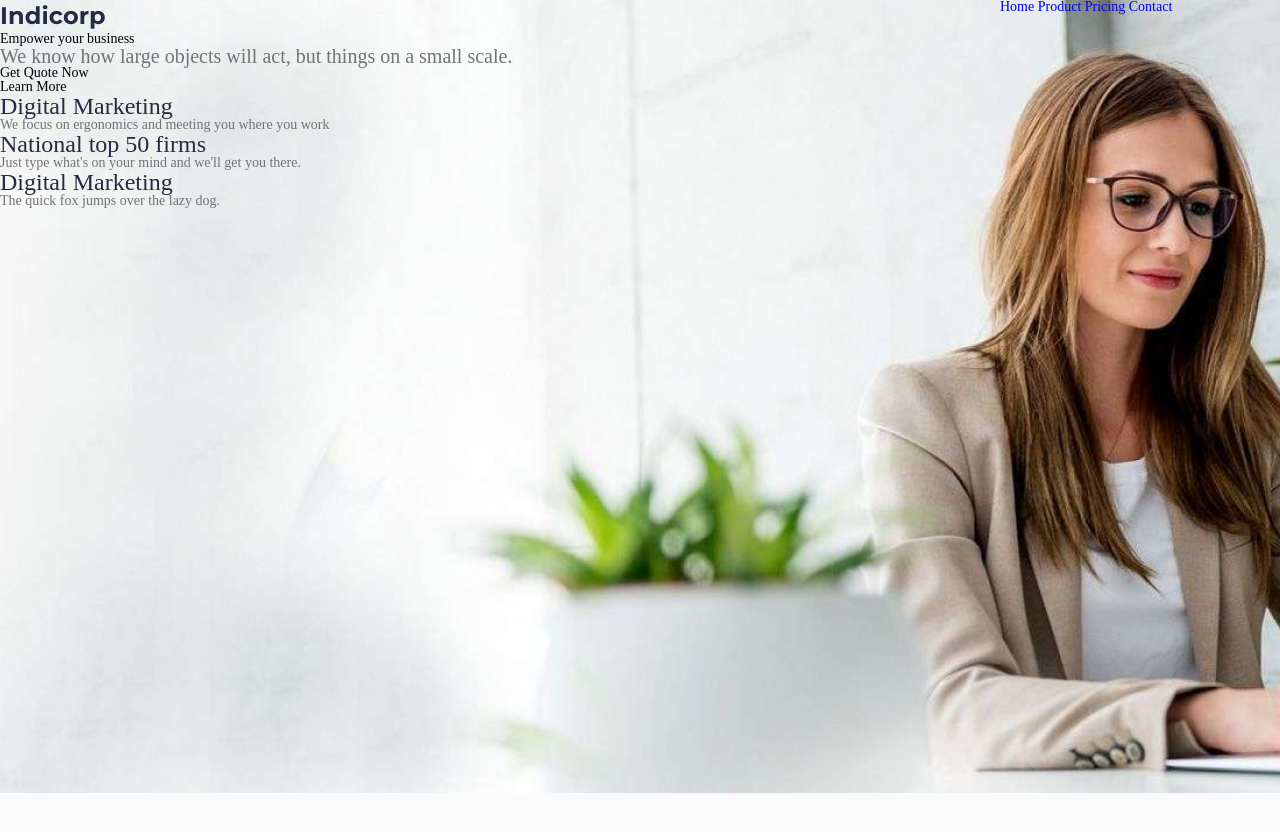
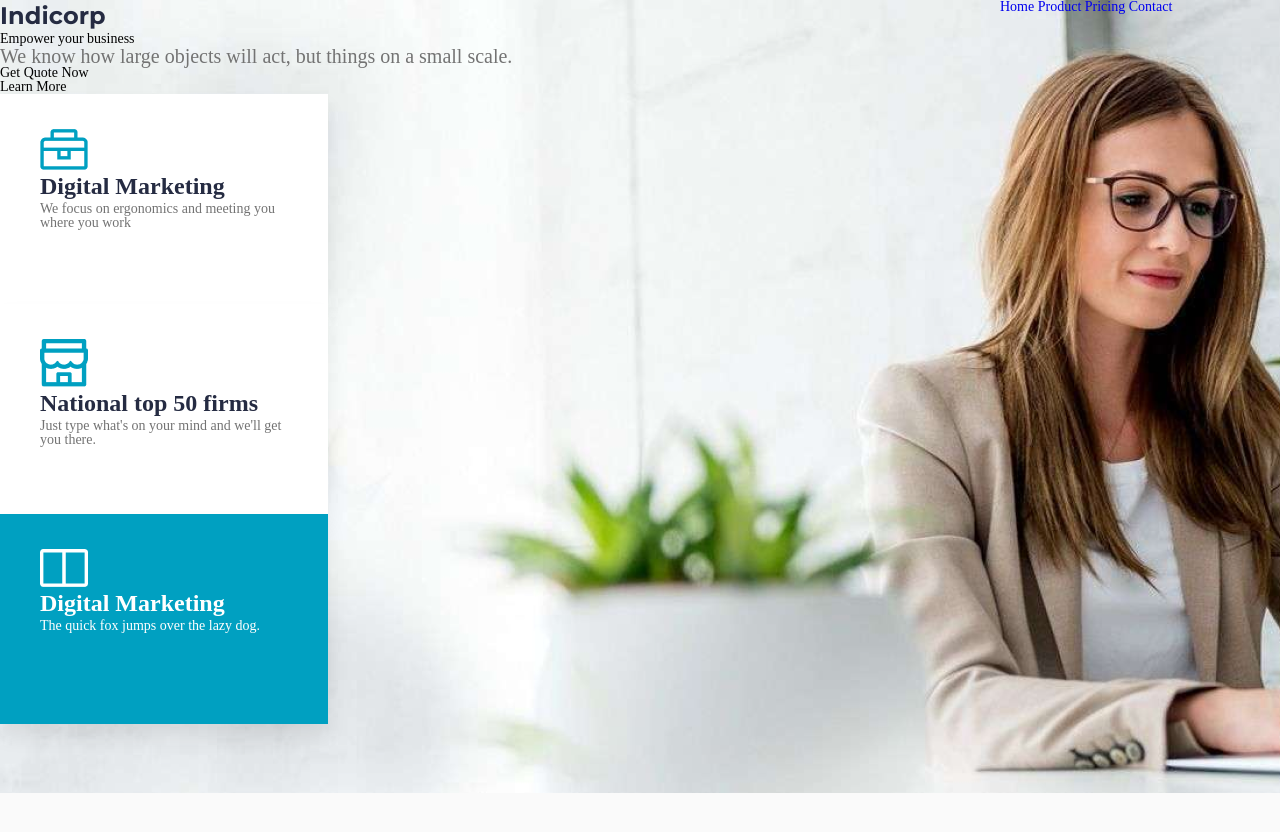
Before and after one commit to O-Julia-O/course-html-css, a plain HTML site: page homework1/index.html in a window 1280 px wide. Drawn offline with Linux system fonts and the light colour scheme.

Commit message:
Added styles and icons for blocks

```diff
--- a/homework1/css/styles.css
+++ b/homework1/css/styles.css
@@ -12,6 +12,7 @@ h2 {
 h3 {
     color: #252B42;
     font-size: 24px;
+    font-weight: 700;
 }
 
 h4 {
@@ -94,3 +95,32 @@ p {
 li {
     display: inline;
 }
+
+/*
+=====================================
+    Blocks
+=====================================
+*/
+
+.blok_information {
+    background-color: #fff;
+    width: 328px;
+    height: 210px;
+
+    padding: 35px 40px;
+
+    box-shadow: 0px 13px 19px rgba(0, 0, 0, 0.07);
+}
+
+.blok_information>h3 {
+   line-height: 32px;
+}
+
+.blok_information:last-child {
+    background: #00A0C1;
+}
+
+.blok_information:last-child>h3,
+.blok_information:last-child>p {
+    color: #fff;
+}
--- a/homework1/index.html
+++ b/homework1/index.html
@@ -46,19 +46,19 @@
             <div class="row">
 
                 <section class="blok_information">
-                    <img class="icon" src="" alt="">
+                    <img class="icon" src="./img/iconsforheader/suitcase.png" alt="Digital Marketing Icon">
                     <h3>Digital Marketing</h3>
                     <p>We focus on ergonomics and meeting you where you work</p>
                 </section>
 
                 <section class="blok_information">
-                    <img class="icon" src="" alt="">
+                    <img class="icon" src="./img/iconsforheader/shop.png" alt="National top 50 firms Icon">
                     <h3>National top 50 firms</h3>
                     <p>Just type what's on your mind and we'll get you there.</p>
                 </section>
 
                 <section class="blok_information">
-                    <img class="icon" src="" alt="">
+                    <img class="icon" src="./img/iconsforheader/twoCol.png" alt="Digital Marketing Icon">
                     <h3>Digital Marketing</h3>
                     <p>The quick fox jumps over the lazy dog.</p>
                 </section>
```
